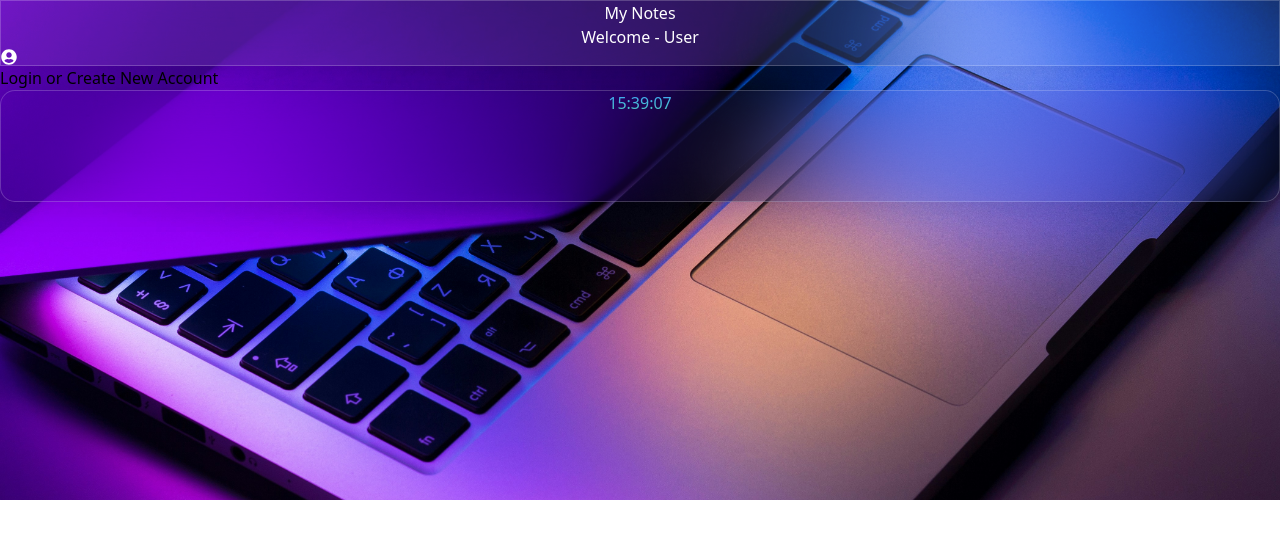
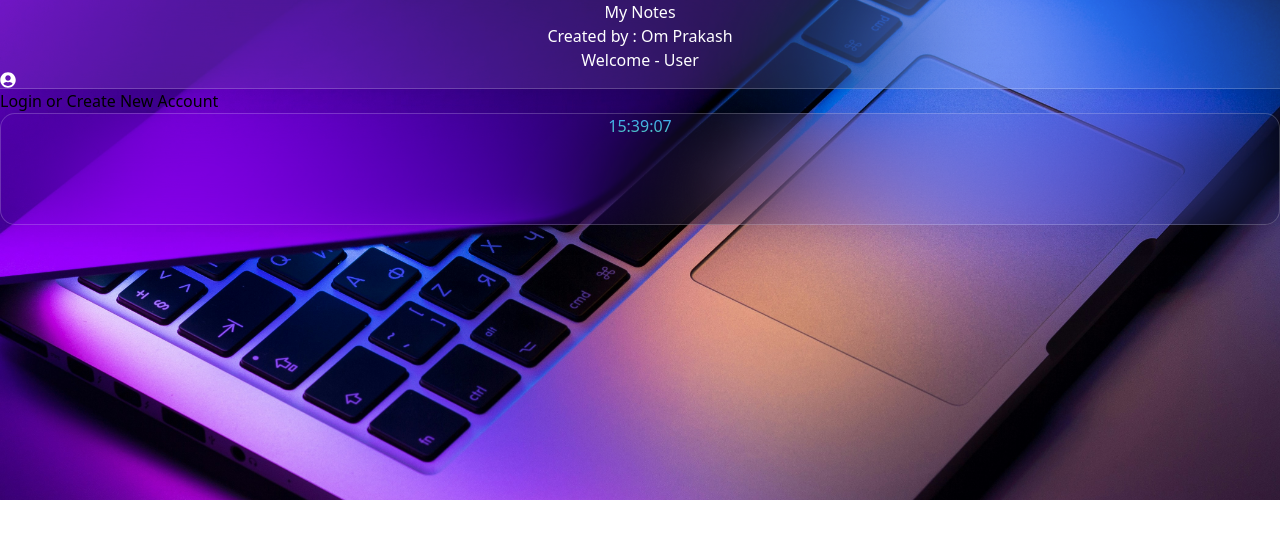
Before and after one commit to omprakash268/myPersonalNotes, a React (Vite) app: page / in a window 1280 px wide. Shown: the top 538 px of the page. Built offline with nearby package versions, Linux system fonts and the light colour scheme.

Commit message:
credit added

```diff
--- a/src/components/Header/Header.css
+++ b/src/components/Header/Header.css
@@ -8,7 +8,7 @@
   backdrop-filter: blur(50px); /* Blur the background */
   -webkit-backdrop-filter: blur(10px); /* Safari support */
   box-shadow: 0 4px 30px rgba(0, 0, 0, 0.1); /* Soft shadow */
-  border: 1px solid rgba(255, 255, 255, 0.2); /* Border for the glass effect */
+  border-bottom: 1px solid rgba(255, 255, 255, 0.2); /* Border for the glass effect */
   color: #fff;
 }
 
--- a/src/components/Header/Header.tsx
+++ b/src/components/Header/Header.tsx
@@ -82,9 +82,17 @@ export const Header = () => {
   return (
     <>
       <div className="w-full h-[5rem] header-transparent flex justify-between items-center px-4 sm:px-12 text-white">
-        <Link to={"/"} className="font-extrabold text-3xl uppercase text-black">
-          My Notes
-        </Link>
+        <div className="flex flex-col justify-center items-start">
+          <Link
+            to={"/"}
+            className="font-extrabold text-3xl uppercase text-black"
+          >
+            My Notes
+          </Link>
+          <div className="text-[0.6rem] text-black">
+            Created by : Om Prakash
+          </div>
+        </div>
         <div className="desktop-view">
           Welcome{" - "}
           <span className="text-orange-500 uppercase font-bold italic">
@@ -110,9 +118,17 @@ export const Header = () => {
         className=""
       >
         <div className="w-full flex flex-col">
-          <Link to={"/"} className="font-bold text-2xl uppercase text-blue-500">
-            My Notes
-          </Link>
+          <div className="flex flex-col justify-center items-start">
+            <Link
+              to={"/"}
+              className="font-extrabold text-3xl uppercase text-black"
+            >
+              My Notes
+            </Link>
+            <div className="text-[0.6rem] text-black">
+              Created by : Om Prakash
+            </div>
+          </div>
           <div className="my-8 font-bold">
             Welcome{" "}
             <span className="text-orange-500 font-semibold uppercase">
```
